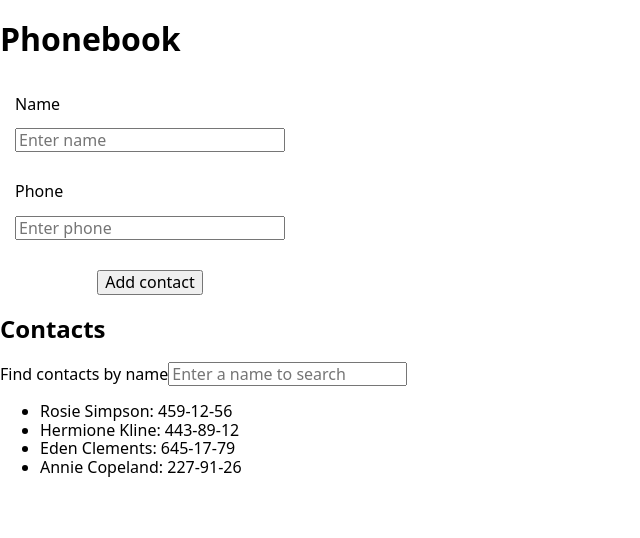
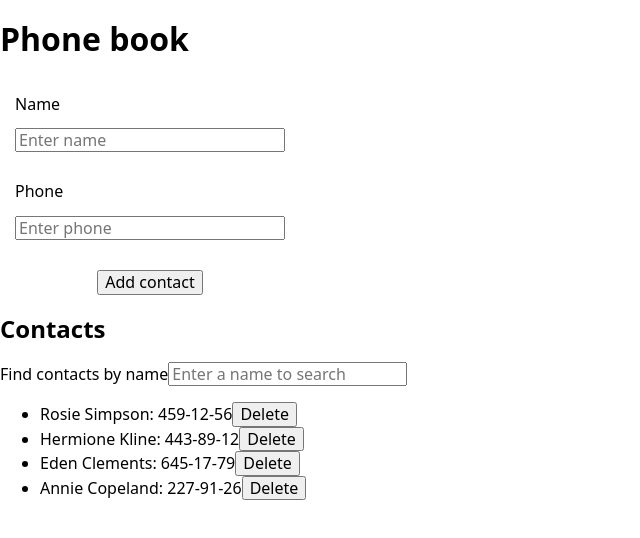
Before and after one commit to RaiderTs/goit-react-hw-02-phonebook-components-40, a React (Create React App) app: page / in a window 1280 px wide. Shown: the top 538 px of the page, without its empty margins (0-640 px from the left). Built offline with nearby package versions, Linux system fonts and the light colour scheme.

Commit message:
feat: add function remove contact

```diff
--- a/src/App.js
+++ b/src/App.js
@@ -15,7 +15,7 @@ class App extends Component {
     filter: '',
   };
 
-  onFilterContacts = () => {
+  handleFilterContacts = () => {
     const { contacts } = this.state;
     return contacts.filter(contact =>
       contact.name.toLowerCase().includes(this.state.filter.toLowerCase()),
@@ -27,6 +27,19 @@ class App extends Component {
     this.setState({ [name]: value });
   };
 
+  handleCheckUnique = name => {
+    const { contacts } = this.state;
+    const onExistContact = contacts.some(contact => contact.name === name);
+    onExistContact && alert(`${name} is already in contacts`);
+    return !onExistContact;
+  };
+
+  handleRemoveContact = id => {
+    this.setState(({ contacts }) => ({
+      contacts: contacts.filter(contact => contact.id !== id),
+    }));
+  };
+
   addContact = contact => {
     this.setState(({ contacts }) => ({
       contacts: [...contacts, contact],
@@ -36,11 +49,17 @@ class App extends Component {
   render() {
     return (
       <>
-        <h1>Phonebook</h1>
-        <ContactForm addContact={this.addContact} />
+        <h1>Phone book</h1>
+        <ContactForm
+          addContact={this.addContact}
+          onUnique={this.handleCheckUnique}
+        />
         <h2>Contacts</h2>
         <Filter filter={this.state.filter} onChange={this.handleFilterChange} />
-        <ContactList contacts={this.onFilterContacts()} />
+        <ContactList
+          contacts={this.handleFilterContacts()}
+          onDeleteContact={this.handleRemoveContact}
+        />
       </>
     );
   }
--- a/src/components/ContactForm/ContactForm.jsx
+++ b/src/components/ContactForm/ContactForm.jsx
@@ -43,12 +43,15 @@ class ContactForm extends Component {
 
   handleSubmit = e => {
     e.preventDefault();
-    const { addContact } = this.props;
+    const { addContact, onUnique } = this.props;
+    if (!onUnique(this.state.name)) return;
+
     const contact = {
       id: this.nameInputId,
       name: this.state.name,
       number: this.state.number,
     };
+
     addContact(contact);
     this.reset();
   };
--- a/src/components/ContactList/ContactList.jsx
+++ b/src/components/ContactList/ContactList.jsx
@@ -1,6 +1,6 @@
 import PropTypes from 'prop-types';
 
-function ContactList({ contacts }) {
+function ContactList({ contacts, onDeleteContact }) {
   return (
     <div>
       <ul>
@@ -8,6 +8,13 @@ function ContactList({ contacts }) {
           contacts.map(({ id, name, number }) => (
             <li key={id}>
               {name}: {number}
+              <button
+                onClick={() => {
+                  onDeleteContact(id);
+                }}
+              >
+                Delete
+              </button>
             </li>
           ))
         ) : (
```
